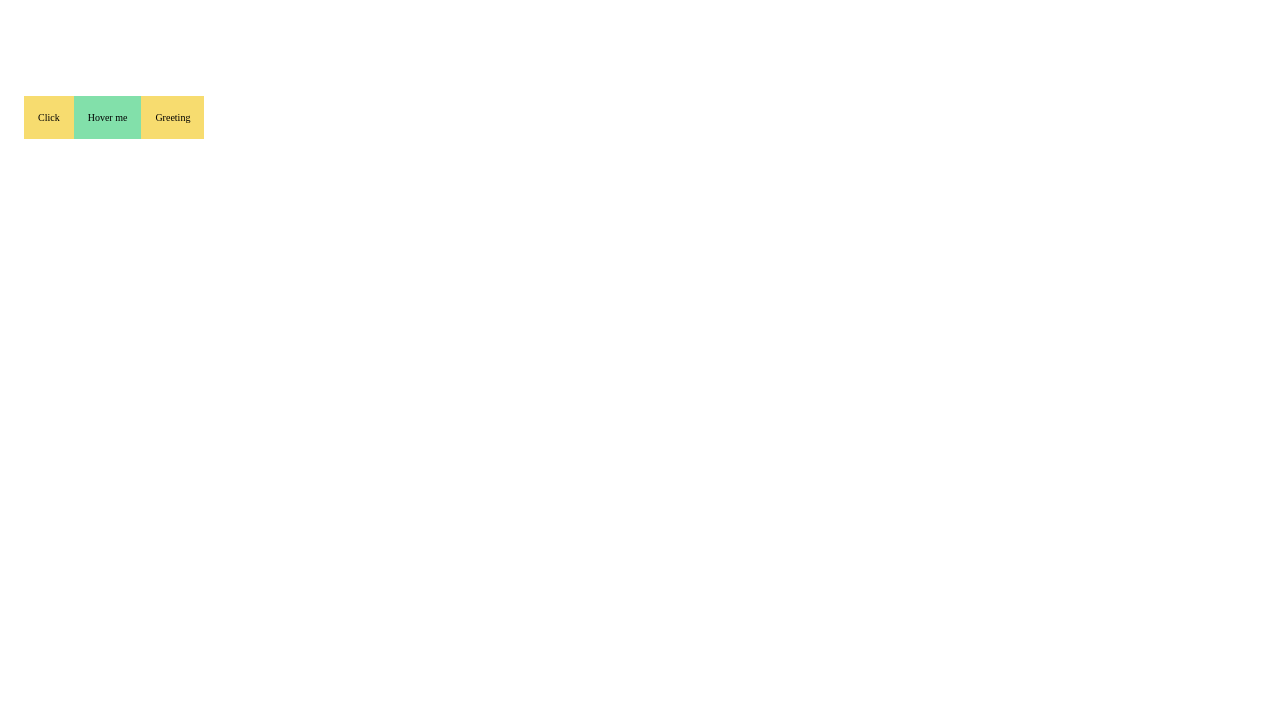
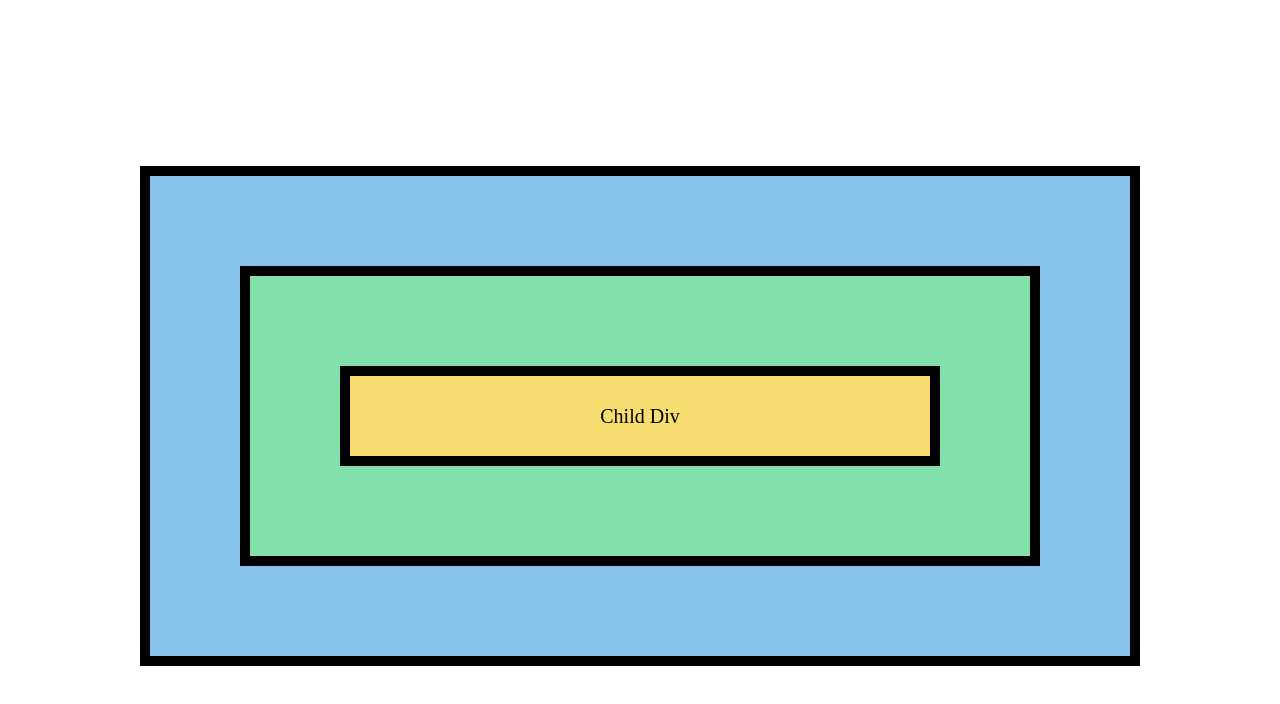
Before and after one commit to kanganamaheshwari0-cmd/react-project, a React (Vite) app in the folder react-project/: page / in a window 1280 px wide. Shown: the top 704 px of the page. Built offline with nearby package versions, Linux system fonts and the light colour scheme.

Commit message:
Event propagation in React : capturing, Bubbling

```diff
--- a/react-project/src/App.jsx
+++ b/react-project/src/App.jsx
@@ -362,7 +362,8 @@
 import './components/Netflix.module.css'
 import React from 'react'
 // import EventHandling from "./components/EventHandling";
-import EventProps from './components/EventProps';
+// import EventProps from './components/EventProps';
+import EventPropagation from './components/EventPropagation';
 // import Profile from "./components/Profile";
 
 const App = () => {
@@ -371,7 +372,8 @@
       {/* <h1 className="card-heading">List of Best Netflix Series</h1> */}
   {/* <NetflixSeries/> */}
   {/* <EventHandling/> */}
-  <EventProps />
+  {/* <EventProps /> */}
+  <EventPropagation/>
   </section>
   // <Profile/>
   );
--- /dev/null
+++ b/react-project/src/components/EventPropagation.jsx
@@ -0,0 +1,29 @@
+import "./EV.css";
+
+const EventPropagation = () => {
+
+    const handleGrandParent = () => {
+        console.log("Grandparent clicked")
+    };
+
+    const handleParentClick = () => {
+        console.log("Parent clicked")
+    };
+
+    const handleChildClick = (event) => {
+        console.log(event);
+        event.stopPropagation();
+        console.log("Child clicked")
+    };
+    return (
+        <section className="main-div">
+            <div className="g-div" onClickCapture={handleGrandParent}>
+                <div className="p-div" onClickCapture={handleParentClick}>
+                    <button className="c-div" onClickCapture={handleChildClick}>Child Div</button>
+                </div>
+            </div>
+        </section>
+    )
+};
+
+export default EventPropagation
```
